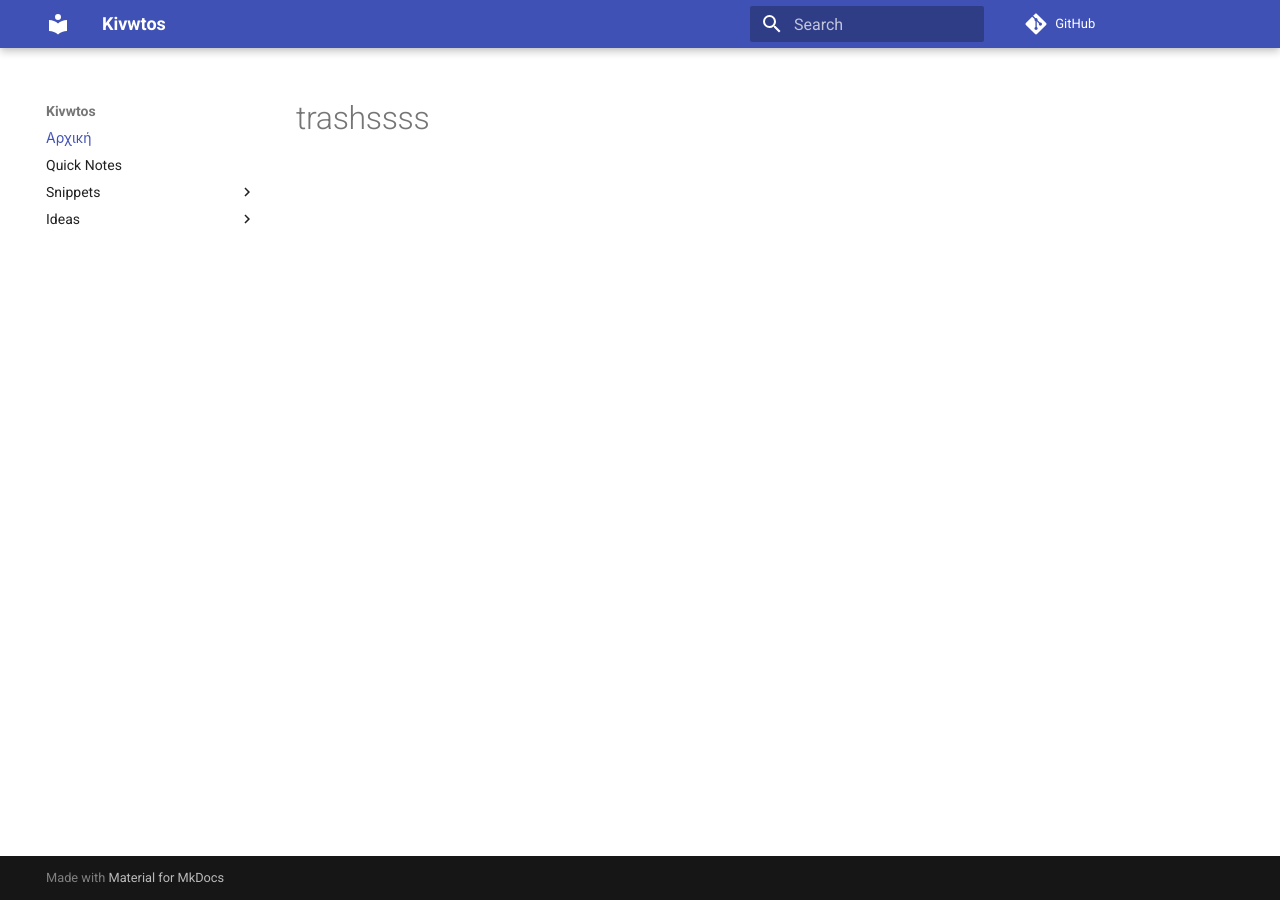
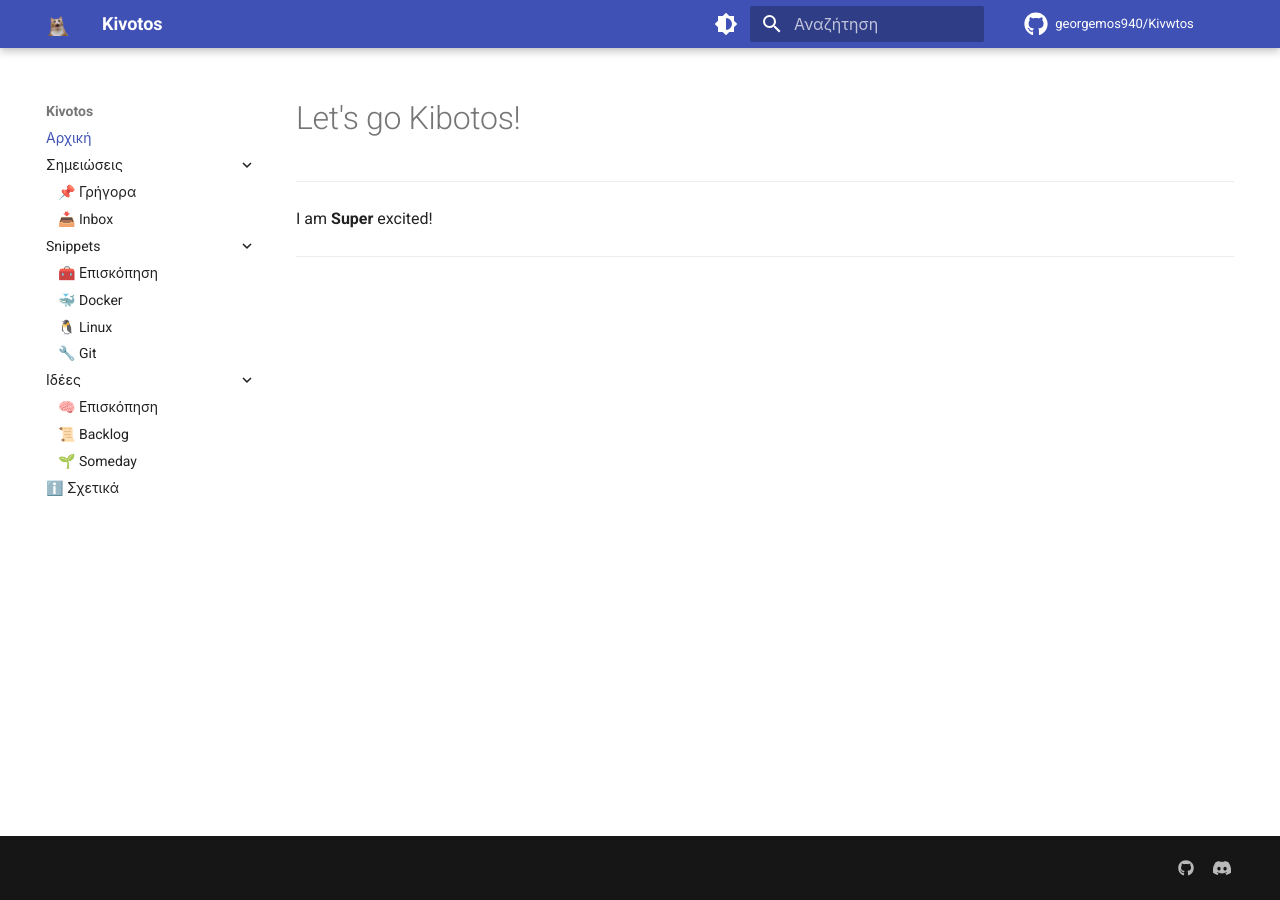
Before and after one commit to georgemos940/Kivwtos, an MkDocs documentation site: the page built from docs/index.md, in a window 1280 px wide. Built offline with MkDocs 1.6.1 and Material for MkDocs 9.7.7, drawn with Linux system fonts in a browser that asks for light colours; comment, search, counter and statistics services are not loaded.

Commit message:
Some fixes

```diff
--- a/docs/index.md
+++ b/docs/index.md
@@ -1 +1,8 @@
-# trashssss
+# Let's go Kibotos!
+
+---
+
+I am **Super** excited!
+
+
+---
--- a/mkdocs.yml
+++ b/mkdocs.yml
@@ -1,37 +1,87 @@
-site_name: Kivwtos
-site_description: Προσωπικό vault για γρήγορες σημειώσεις, snippets και ιδέες.
-site_url: https://georgemos940.github.io/kivwtos
-repo_url: https://github.com/georgemos940/Kivwtos.git
+site_name: Kivotos
+site_description: Personal vault for notes, snippets, and ideas.
+site_url: https://georgemos940.github.io/Kivwtos
+repo_url: https://github.com/georgemos940/Kivwtos
+repo_name: georgemos940/Kivwtos
+edit_uri: edit/master/docs/ # for future contribution help
 
 theme:
   name: material
+  language: el
+  logo: assets/logo.png
+  favicon: assets/favicon.jpg
+  icon:
+    repo: fontawesome/brands/github
+  palette:
+    - scheme: default
+      primary: indigo
+      accent: indigo
+      toggle:
+        icon: material/brightness-6
+        name: Switch to dark mode
+    - scheme: slate
+      primary: indigo
+      accent: indigo
+      toggle:
+        icon: material/brightness-4
+        name: Switch to light mode
   features:
     - navigation.instant
+    - navigation.expand
     - navigation.top
+    - navigation.footer
+    - toc.integrate
     - content.code.copy
+    - content.code.annotate
+    - content.tabs.link
     - search.suggest
     - search.highlight
-    - toc.integrate
+    - header.autohide
 
 nav:
   - Αρχική: index.md
-  - Quick Notes: quick-notes.md
+  - Σημειώσεις:
+      - "📌 Γρήγορα": quick-notes.md
+      - "📥 Inbox": inbox.md
   - Snippets:
-      - Docker: snippets/docker.md
-  - Ideas:
-      - Backlog: ideas/backlog.md
+      - "🧰 Επισκόπηση": snippets/index.md
+      - "🐳 Docker": snippets/docker.md
+      - "🐧 Linux": snippets/linux.md
+      - "🔧 Git": snippets/git.md
+  - Ιδέες:
+      - "🧠 Επισκόπηση": ideas/index.md
+      - "📜 Backlog": ideas/backlog.md
+      - "🌱 Someday": ideas/someday.md
+  - "ℹ️ Σχετικά": about.md
 
 plugins:
   - search
 
 markdown_extensions:
   - admonition
+  - attr_list
+  - footnotes
+  - tables
   - toc:
       permalink: true
   - pymdownx.details
   - pymdownx.superfences
   - pymdownx.highlight
+  - pymdownx.inlinehilite
+  - pymdownx.snippets
+  - pymdownx.tabbed:
+      alternate_style: true
   - pymdownx.tasklist:
       custom_checkbox: true
 
 docs_dir: docs
+
+extra:
+  social:
+    - icon: fontawesome/brands/github
+      link: https://github.com/georgemos940
+      name: GitHub
+    - icon: fontawesome/brands/discord
+      link: https://discord.gg/pegasusac
+      name: Discord
+  generator: false
```
Also changed, not shown: docs/niaou.md (deleted, +0 -1 lines), docs/assets/favicon.jpg (added), docs/assets/logo.png (added), 1 other file.
